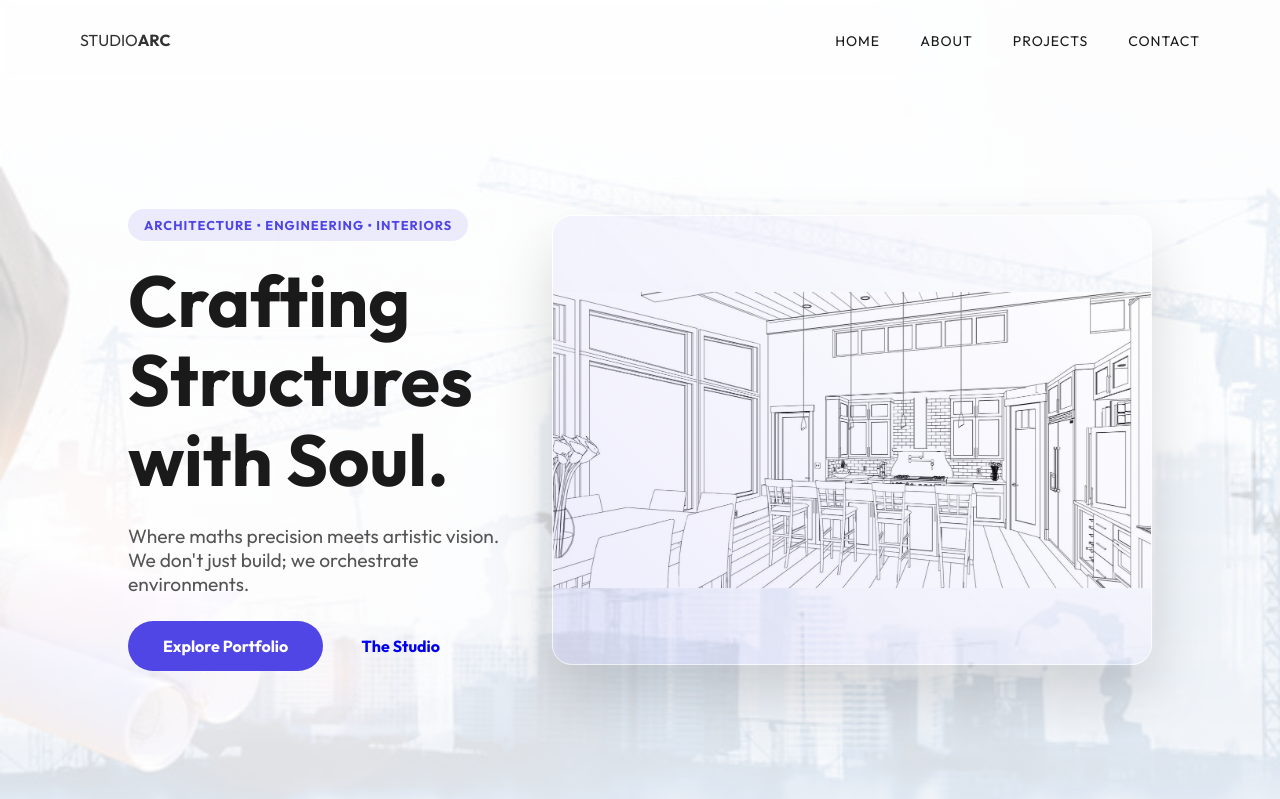
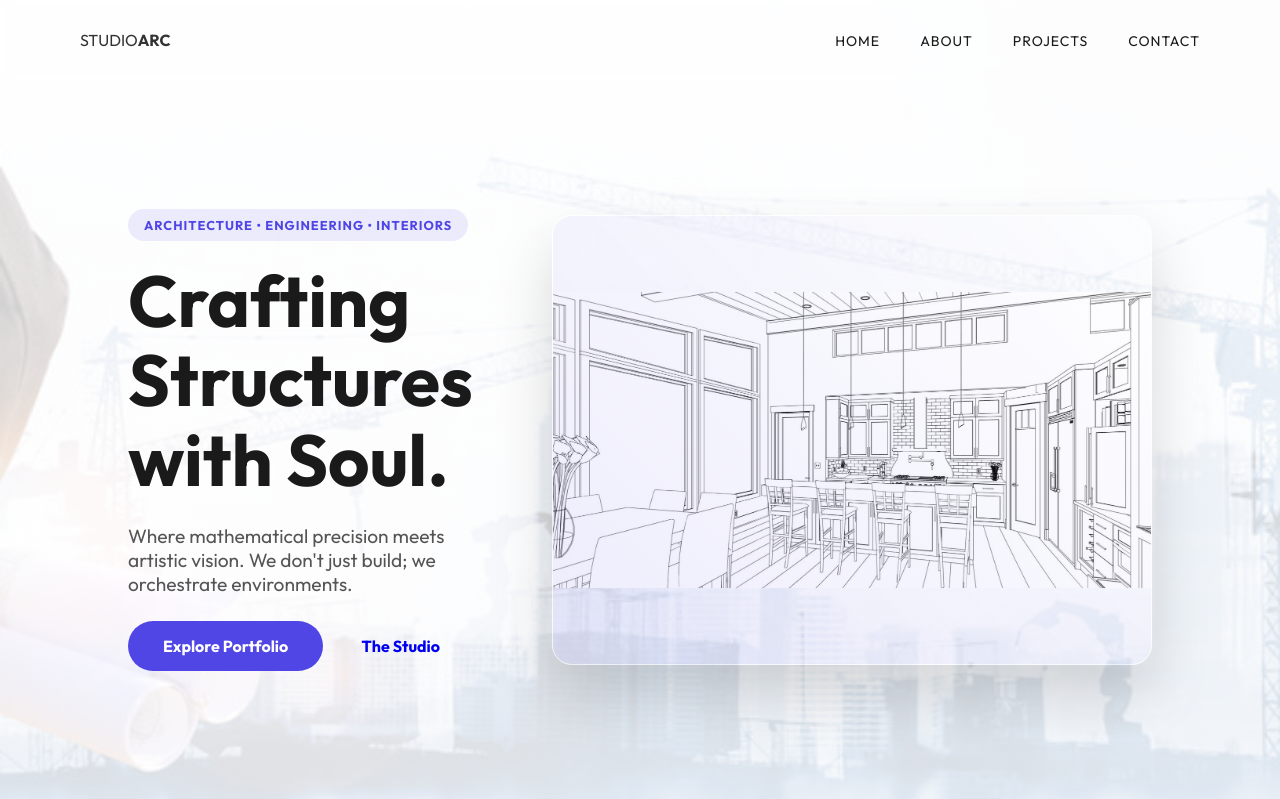
Before and after one commit to 2611006/bpn-port, a Flask app: page / in a window 1280 px wide. Shown: the top 799 px of the page. Run offline with Flask 3, Linux system fonts and the light colour scheme; parts of the project's set-up code (start-up, migrations or seed data) failed here and were passed over.

Commit message:
Update index.html

```diff
--- a/architect_portfolio/templates/index.html
+++ b/architect_portfolio/templates/index.html
@@ -29,7 +29,7 @@
             <br>with Soul.
         </h1>
         <p class="hero-text">
-            Where maths precision meets artistic vision. We don't just build; we orchestrate environments.
+            Where mathematical precision meets artistic vision. We don't just build; we orchestrate environments.
         </p>
         <div class="hero-actions">
             <a href="/projects" class="btn primary">Explore Portfolio</a>
```
